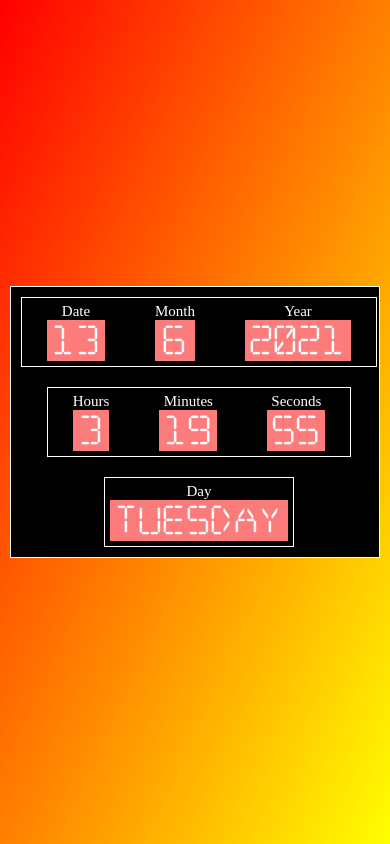
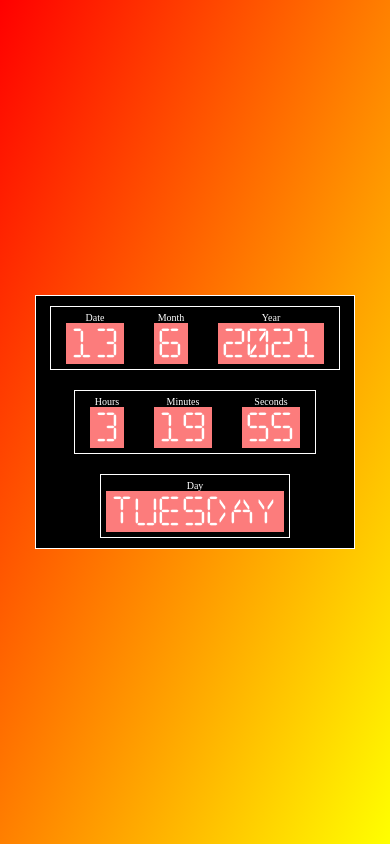
Before and after one commit to Hrithik08-varshney/Digital-Clock, a plain HTML site: page index.html in a window 390 px wide. Drawn offline with Linux system fonts and the light colour scheme.

Commit message:
Update style.css

```diff
--- a/style.css
+++ b/style.css
@@ -56,7 +56,11 @@ body{
 }
 @media(max-width:506px){
     .main{
-        font-size: 15px;
-        width: 370px;
+        font-size: 10px;
+        width: 320px;
+    }
+    .box{
+        margin-left: 10px;
+        margin-right: 10px;
     }
 }
```
